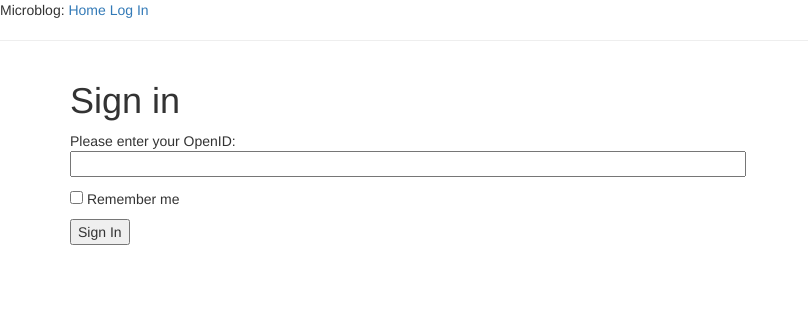
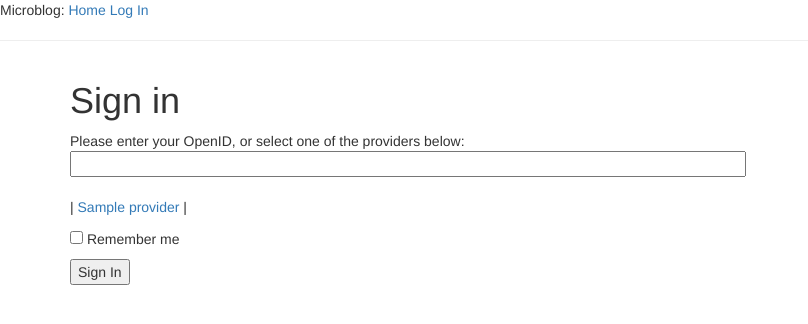
Before and after one commit to yiyins2/Rate-My-Apartment, a Python web app: template FlaskApp/app/templates/login.html in a window 1280 px wide. Shown: the top 324 px of the page, without its empty margins (0-808 px from the left). Run offline with Jinja, Linux system fonts and the light colour scheme; the template is opened without the code that fills it: most values are stand-ins (such as "Sample title", 1, 10 or a date in 2020); form fields are guessed from the names that the template uses; some libraries are stand-ins or nearby versions.

Commit message:
added providers for openid, and error message for invalid form

```diff
--- a/FlaskApp/app/templates/login.html
+++ b/FlaskApp/app/templates/login.html
@@ -1,12 +1,29 @@
 {% extends 'base.html'%}
 
 {% block content %}
+<script type="text/javascript">
+  function set_openid(openid, pr){
+    u = openid.search('<username>')
+    if (u != -1) {
+      user = prompt('Enter your' + pr + 'username: ')
+      openid = openid.substr(o,u) + user
+    }
+    form = document.forms['login'];
+    form.elements['openid'].value = openid
+  }
+</script>
   <h1>Sign in</h1>
   <form action="" method="post" name="log in">
     {{ form.hidden_tag()}}
     <p>
-        Please enter your OpenID:<br>
+        Please enter your OpenID, or select one of the providers below:<br>
         {{ form.openid(size = 80)}}<br>
+        {% for error in form.openid.errors %}
+          <span style="color : red;">[{{ error }}]</span>
+        {% endfor %}<br>
+        |{% for pr in providers %}
+        <a href="javascript:set_openid('{{ pr.url }}','{{ pr.name }}');">{{ pr.name }}</a> |
+        {% endfor %}
     </p>
     <p>{{ form.remember_me }} Remember me</p>
     <p><input type="submit" value="Sign In"></p>
```
